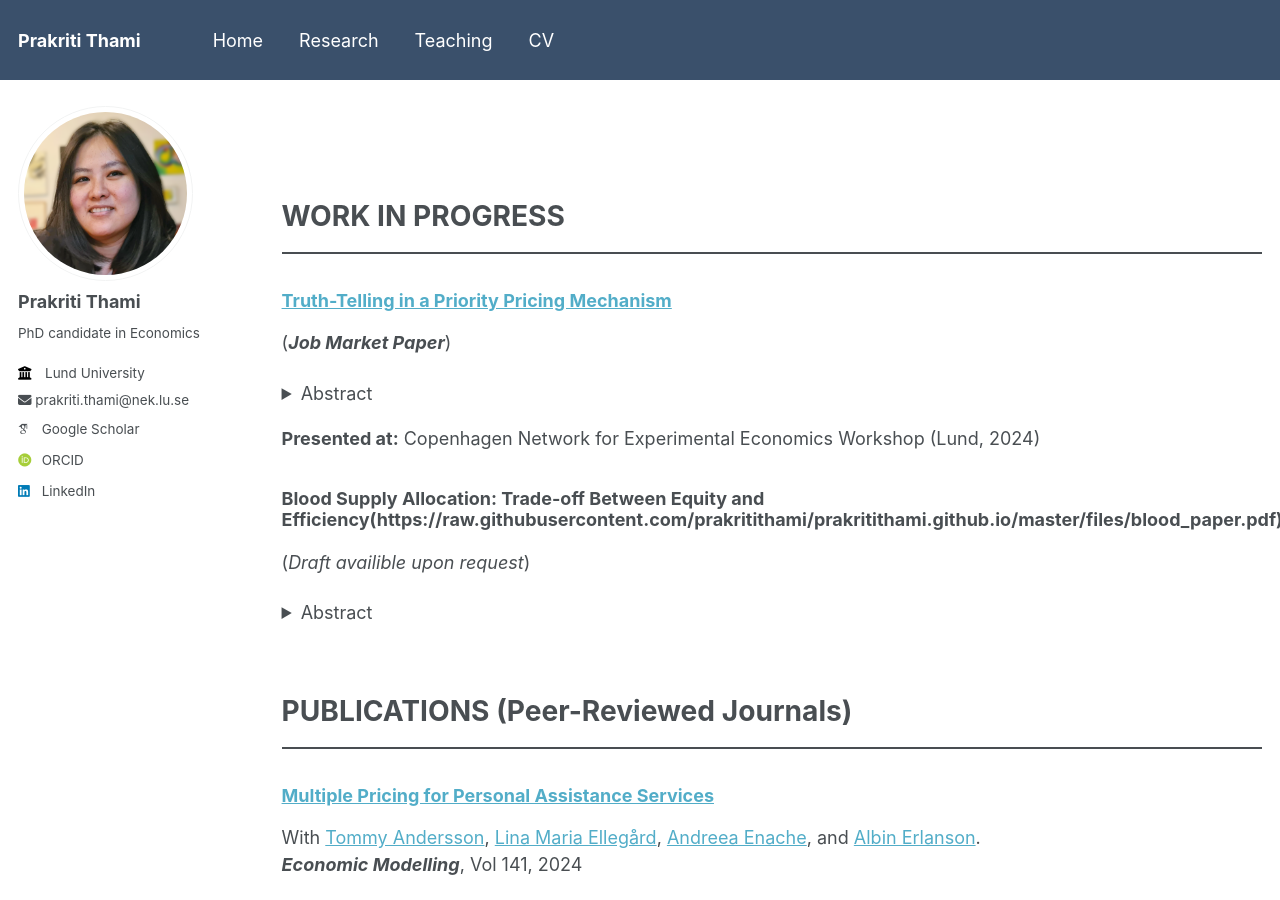
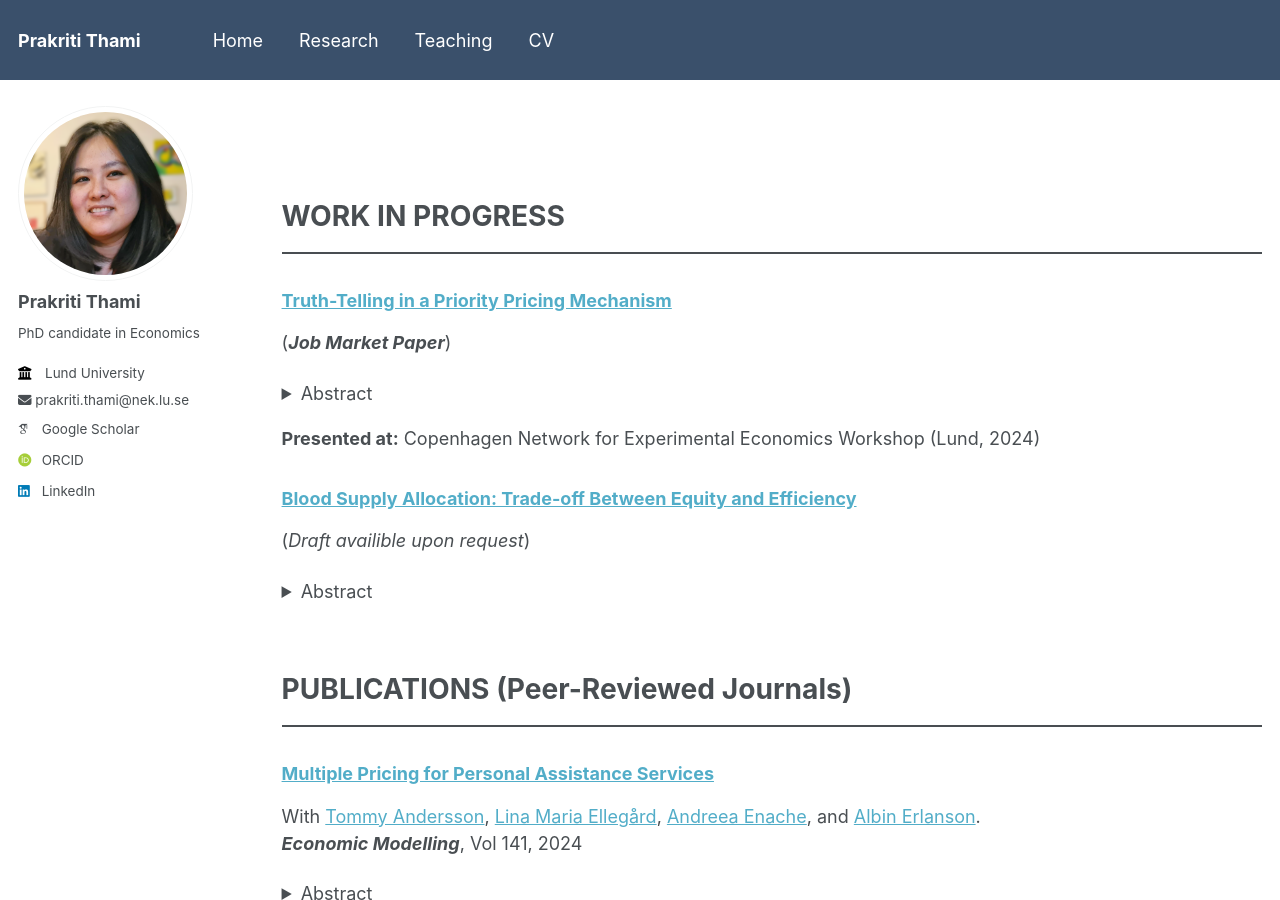
Before and after one commit to prakritithami/prakritithami.github.io, a Jekyll site: the page built from _research/papers.md, in a window 1280 px wide and 900 px high. Built offline with Jekyll 4.4.1, drawn with Linux system fonts in a browser that asks for light colours; some web fonts are replaced.

Commit message:
Update papers.md

```diff
--- a/_research/papers.md
+++ b/_research/papers.md
@@ -19,7 +19,7 @@ may benefit populations with low truth-telling tendencies but reduce welfare whe
 
 **Presented at:** Copenhagen Network for Experimental Economics Workshop (Lund, 2024)
 
-### Blood Supply Allocation: Trade-off Between Equity and Efficiency(https://raw.githubusercontent.com/prakritithami/prakritithami.github.io/master/files/blood_paper.pdf)
+### [Blood Supply Allocation: Trade-off Between Equity and Efficiency](https://raw.githubusercontent.com/prakritithami/prakritithami.github.io/master/files/blood_paper.pdf)
 (_Draft availible upon request_)
 <details>
   <summary>Abstract</summary>
```
